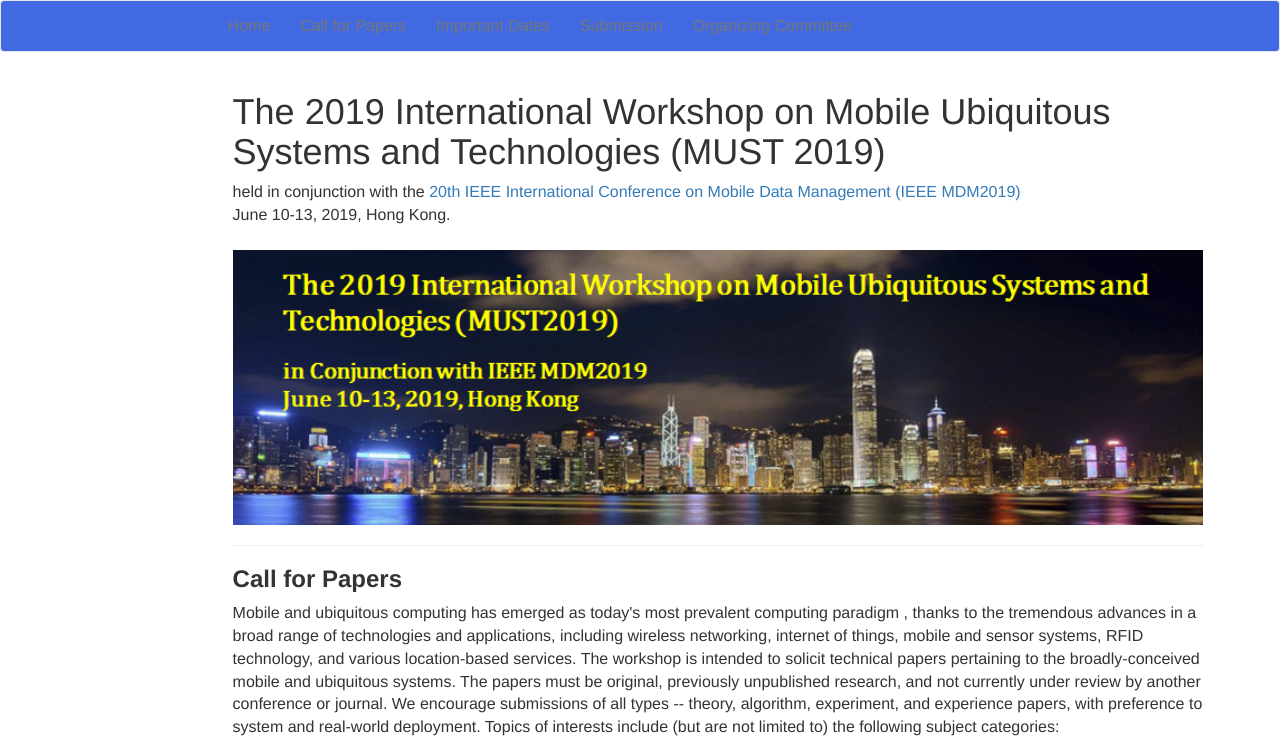
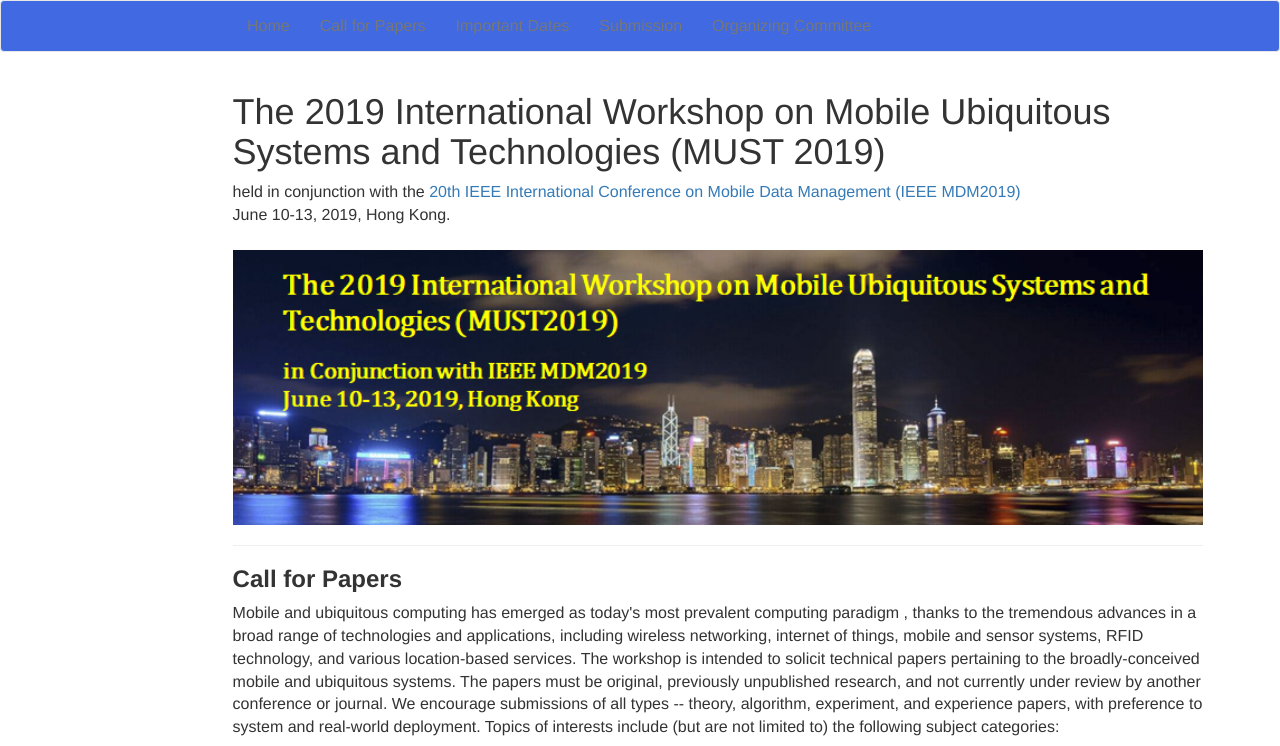
Before and after one commit to zzudb/must2019, a plain HTML site: page index.html in a window 1280 px wide. Shown: the top 746 px of the page. Drawn offline with nearby package versions, Linux system fonts and the light colour scheme.

Commit message:
Update index.html

```diff
--- a/index.html
+++ b/index.html
@@ -28,7 +28,7 @@
           </button>
         </div>
         <div class="navbar-collapse collapse" id="navbar-main" style="width:1000px;">
- <ul class="nav navbar-nav navbar-left" style = "margin-left:8%; margin-right:17%">
+ <ul class="nav navbar-nav navbar-left" style = "margin-left:10%; margin-right:17%">
               <li class="dropdown">
               <a href=index.html>Home</a>
             </li>
```
